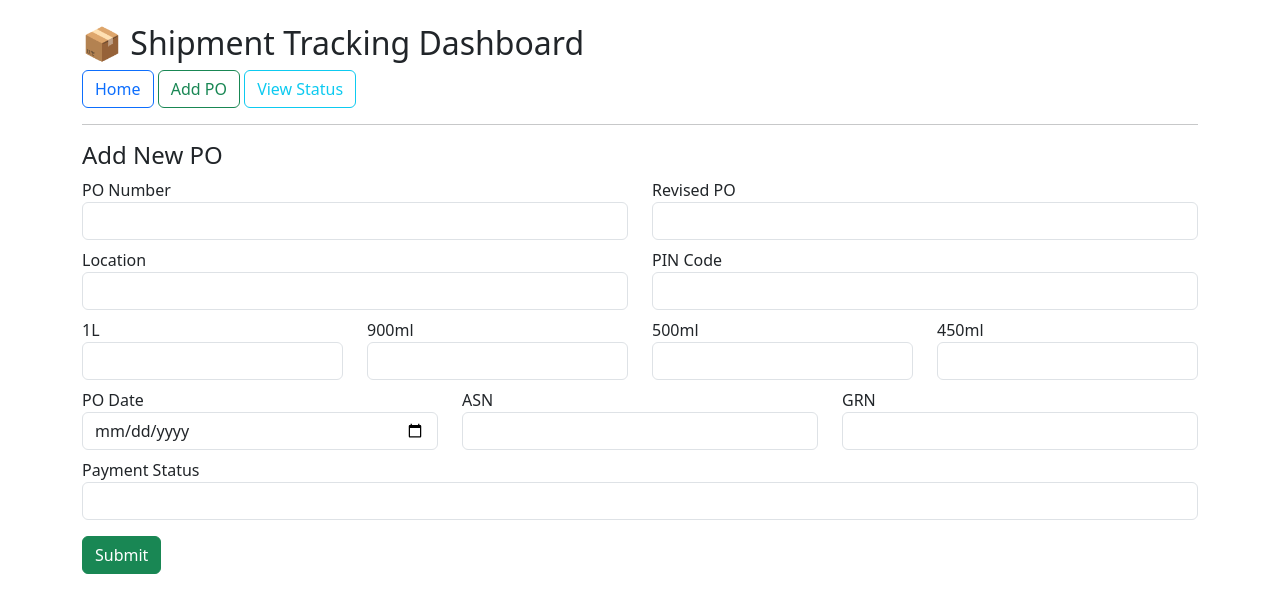
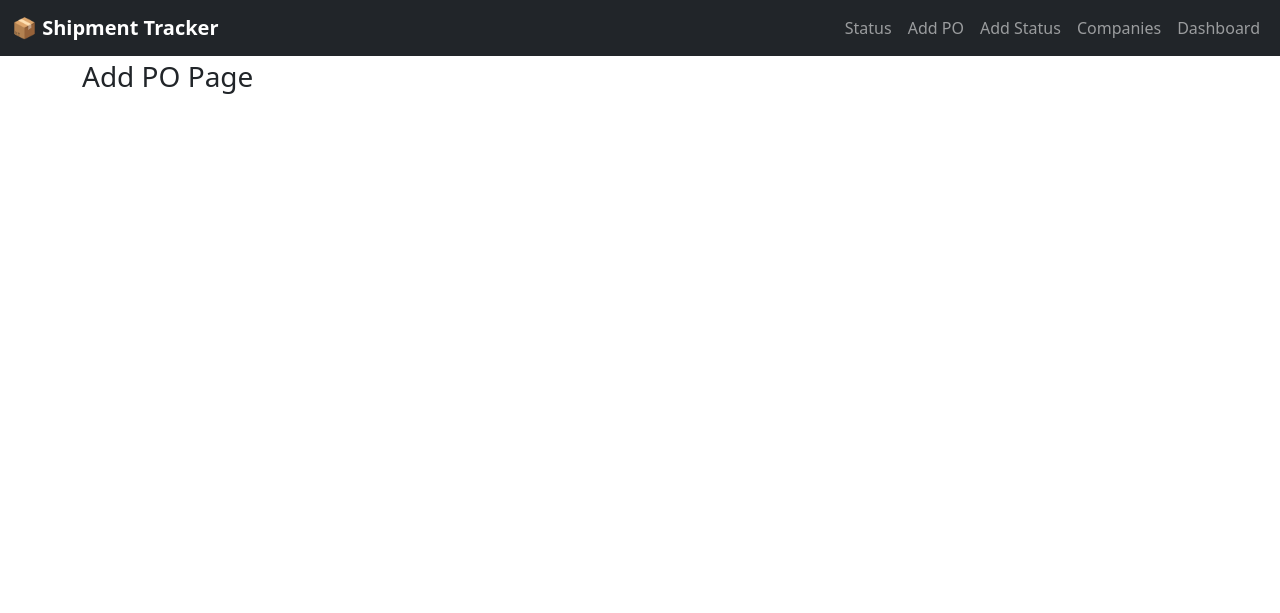
Before and after one commit to Solutionsnextwave/shipment-tracker, a Flask app: page /add-po in a window 1280 px wide. Shown: the top 613 px of the page. Run offline with Flask 3, Linux system fonts and the light colour scheme.

Commit message:
Add files via upload

```diff
--- a/templates/add_po.html
+++ b/templates/add_po.html
@@ -1,28 +1 @@
-
-{% extends 'layout.html' %}
-{% block content %}
-<h4>Add New PO</h4>
-<form method="POST">
-  <div class="row">
-    <div class="col-md-6"><label>PO Number</label><input name="po_number" class="form-control" required></div>
-    <div class="col-md-6"><label>Revised PO</label><input name="revised_po" class="form-control"></div>
-  </div>
-  <div class="row mt-2">
-    <div class="col-md-6"><label>Location</label><input name="location" class="form-control"></div>
-    <div class="col-md-6"><label>PIN Code</label><input name="pin_code" class="form-control"></div>
-  </div>
-  <div class="row mt-2">
-    <div class="col-md-3"><label>1L</label><input name="product_1l" class="form-control"></div>
-    <div class="col-md-3"><label>900ml</label><input name="product_900ml" class="form-control"></div>
-    <div class="col-md-3"><label>500ml</label><input name="product_500ml" class="form-control"></div>
-    <div class="col-md-3"><label>450ml</label><input name="product_450ml" class="form-control"></div>
-  </div>
-  <div class="row mt-2">
-    <div class="col-md-4"><label>PO Date</label><input name="po_date" type="date" class="form-control"></div>
-    <div class="col-md-4"><label>ASN</label><input name="asn" class="form-control"></div>
-    <div class="col-md-4"><label>GRN</label><input name="grn" class="form-control"></div>
-  </div>
-  <div class="mt-2"><label>Payment Status</label><input name="payment_status" class="form-control"></div>
-  <button class="btn btn-success mt-3">Submit</button>
-</form>
-{% endblock %}
+{% extends 'layout.html' %}{% block content %}<h3>Add PO Page</h3>{% endblock %}
--- /dev/null
+++ b/templates/add_status.html
@@ -0,0 +1 @@
+{% extends 'layout.html' %}{% block content %}<h3>Add Delivery Status Page</h3>{% endblock %}
--- /dev/null
+++ b/templates/companies.html
@@ -0,0 +1 @@
+{% extends 'layout.html' %}{% block content %}<h3>Company Master Page</h3>{% endblock %}
--- /dev/null
+++ b/templates/dashboard.html
@@ -0,0 +1 @@
+{% extends 'layout.html' %}{% block content %}<h3>Admin Dashboard Page</h3>{% endblock %}
--- a/templates/layout.html
+++ b/templates/layout.html
@@ -2,19 +2,34 @@
 <!DOCTYPE html>
 <html>
 <head>
-  <title>Shipment Tracker</title>
-  <link href="https://cdn.jsdelivr.net/npm/bootstrap@5.3.0/dist/css/bootstrap.min.css" rel="stylesheet">
+    <title>Shipment Tracker</title>
+    <link href="https://cdn.jsdelivr.net/npm/bootstrap@5.3.0/dist/css/bootstrap.min.css" rel="stylesheet">
+    <style>
+        body { padding-top: 60px; }
+        .navbar-brand { font-weight: bold; }
+    </style>
 </head>
 <body>
-<div class="container mt-4">
-  <h2>📦 Shipment Tracking Dashboard</h2>
-  <nav>
-    <a href="/" class="btn btn-outline-primary">Home</a>
-    <a href="/add" class="btn btn-outline-success">Add PO</a>
-    <a href="/status" class="btn btn-outline-info">View Status</a>
-  </nav>
-  <hr>
+<nav class="navbar navbar-expand-lg navbar-dark bg-dark fixed-top">
+  <div class="container-fluid">
+    <a class="navbar-brand" href="/">📦 Shipment Tracker</a>
+    <button class="navbar-toggler" type="button" data-bs-toggle="collapse" data-bs-target="#navbarNav">
+      <span class="navbar-toggler-icon"></span>
+    </button>
+    <div class="collapse navbar-collapse" id="navbarNav">
+      <ul class="navbar-nav ms-auto">
+        <li class="nav-item"><a class="nav-link" href="/status">Status</a></li>
+        <li class="nav-item"><a class="nav-link" href="/add-po">Add PO</a></li>
+        <li class="nav-item"><a class="nav-link" href="/add-status">Add Status</a></li>
+        <li class="nav-item"><a class="nav-link" href="/companies">Companies</a></li>
+        <li class="nav-item"><a class="nav-link" href="/dashboard">Dashboard</a></li>
+      </ul>
+    </div>
+  </div>
+</nav>
+<div class="container">
   {% block content %}{% endblock %}
 </div>
+<script src="https://cdn.jsdelivr.net/npm/bootstrap@5.3.0/dist/js/bootstrap.bundle.min.js"></script>
 </body>
 </html>
--- /dev/null
+++ b/templates/status.html
@@ -0,0 +1 @@
+{% extends 'layout.html' %}{% block content %}<h3>Status Page</h3>{% endblock %}
```
